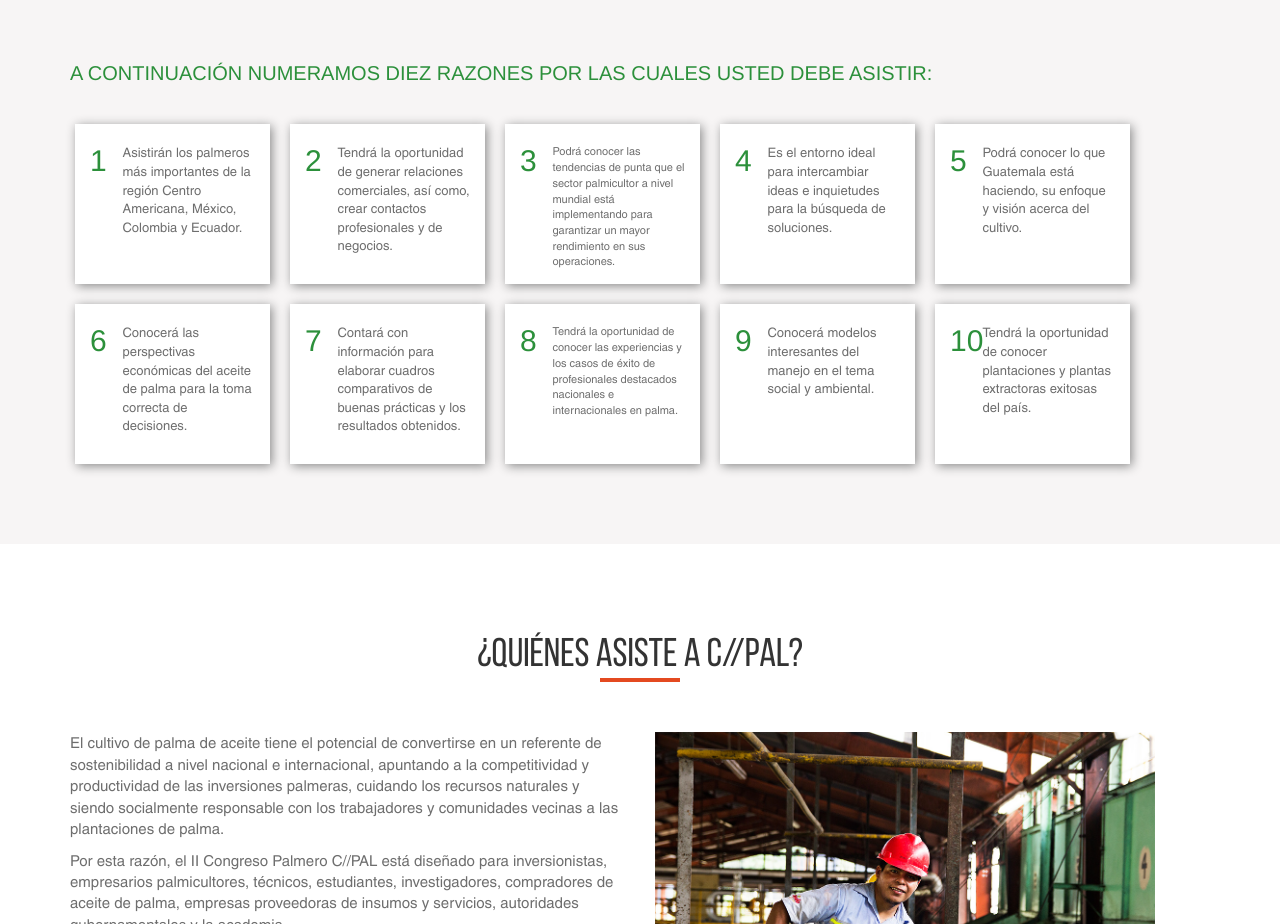
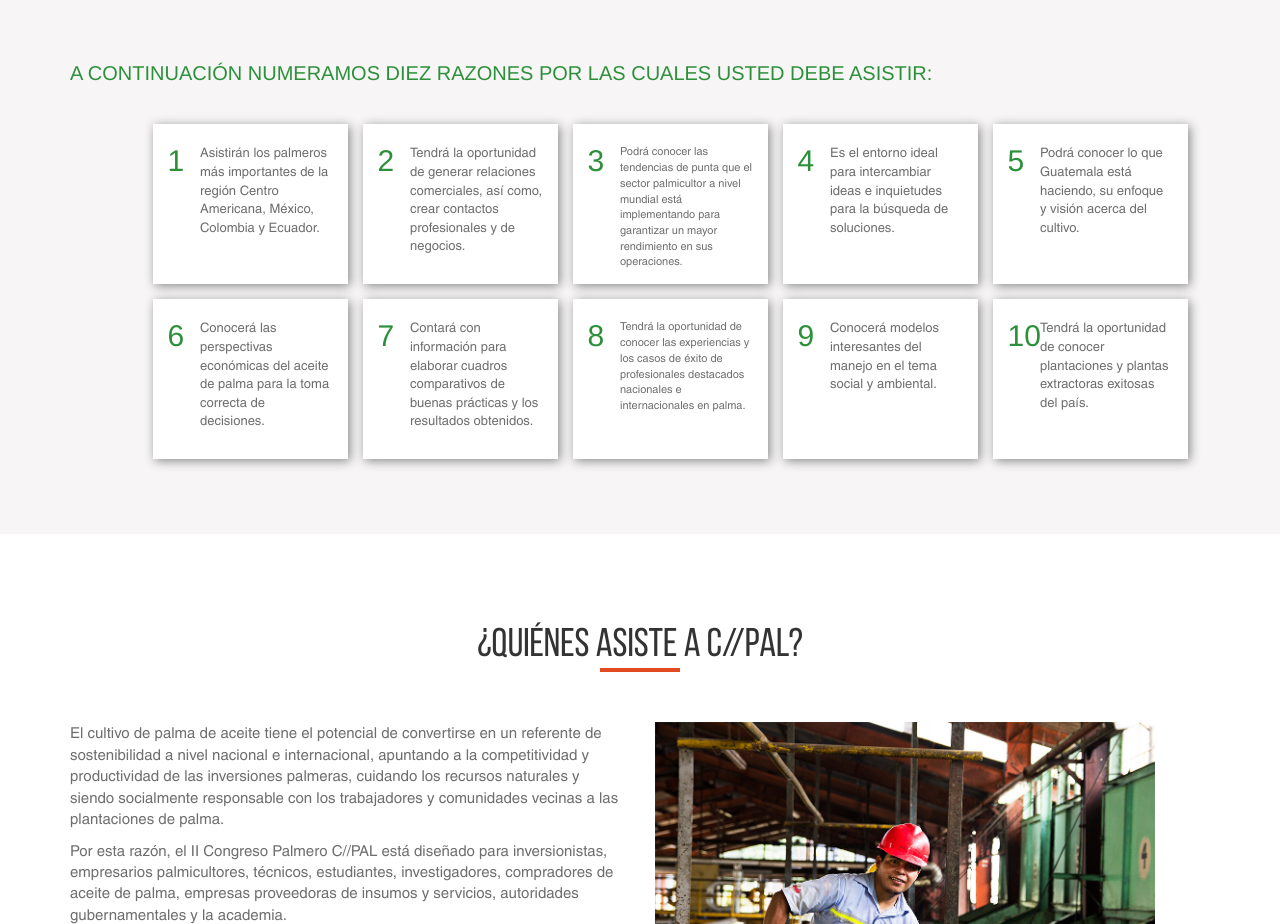
Before and after one commit to kyxer/cpal, a plain HTML site: page index.html in a window 1280 px wide. Shown: the part 880-1804 px from the top of the page. Drawn offline with Linux system fonts and the light colour scheme.

Commit message:
change on style css

```diff
--- a/site/style.less
+++ b/site/style.less
@@ -127,8 +127,8 @@
 .cpal-card {
 
     background-color: @white-bg;
-    margin-left: 20px;
-    margin-bottom: 20px;
+    margin-right: 15px;
+    margin-bottom: 15px;
     height: 160px;
     .box-shadow(2px 2px 10px #888888);
 
```
Also changed, not shown: site/style.css.
